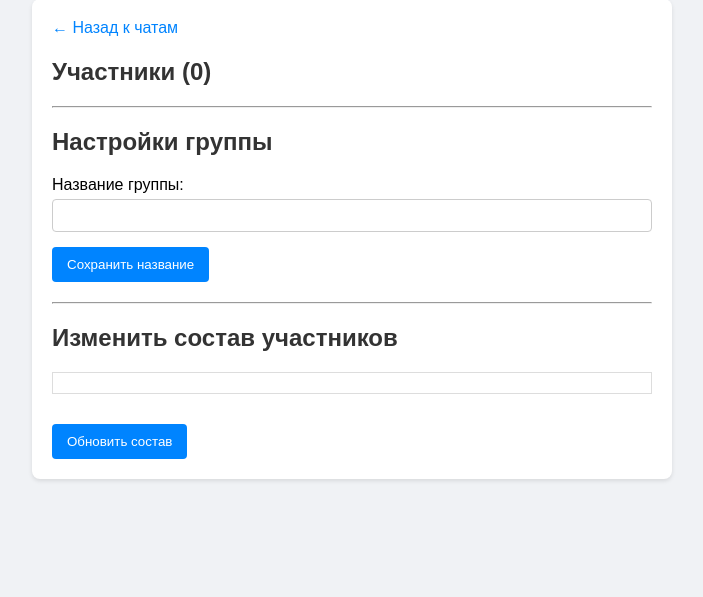
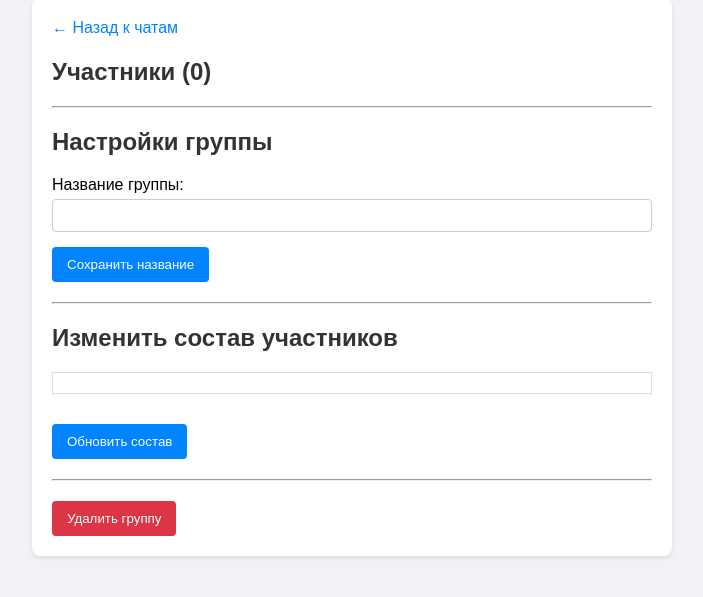
Before and after one commit to eyesarcheolog-sys/messangerqazakhstan, a Flask app: template templates/group_info.html in a window 1280 px wide. Shown: the part 29-626 px from the top of the page, without its empty margins (288-991 px from the left). Run offline with Flask 3, Linux system fonts and the light colour scheme; the template is opened without the code that fills it, so the values that code supplies are empty.

Commit message:
Add edit group v3

```diff
--- a/server.py
+++ b/server.py
@@ -130,7 +130,8 @@ def edit_group_name(group_id):
     if not group or current_user not in group.members:
         return "Ошибка доступа", 403
     new_name = request.form.get('group_name')
-    if new_name and not Group.query.filter_by(name=new_name).first():
+    # Проверяем, что новое имя не пустое и не занято другой группой
+    if new_name and (group.name == new_name or not Group.query.filter_by(name=new_name).first()):
         group.name = new_name
         db.session.commit()
     return redirect(url_for('group_info', group_id=group_id))
@@ -142,10 +143,21 @@ def edit_group_members(group_id):
     if not group or current_user not in group.members:
         return "Ошибка доступа", 403
     new_member_ids = {int(id) for id in request.form.getlist('members')}
-    new_member_ids.add(current_user.id)
+    new_member_ids.add(current_user.id) # Гарантируем, что создатель всегда в группе
     group.members = User.query.filter(User.id.in_(new_member_ids)).all()
     db.session.commit()
     return redirect(url_for('group_info', group_id=group_id))
+
+@app.route('/group/<int:group_id>/delete', methods=['POST'])
+@login_required
+def delete_group(group_id):
+    group = db.session.get(Group, group_id)
+    if not group or current_user not in group.members:
+        return "Ошибка доступа", 403
+    Message.query.filter_by(group_id=group_id).delete()
+    db.session.delete(group)
+    db.session.commit()
+    return redirect(url_for('index'))
 
 @app.route('/history/<username>')
 @login_required
@@ -177,6 +189,7 @@ def group_history(group_id):
     return jsonify(messages_json)
 
 # --- ЛОГИКА WEBSOCKET ---
+# (WebSocket handlers remain unchanged)
 @socketio.on('connect')
 @login_required
 def handle_connect():
--- a/templates/group_info.html
+++ b/templates/group_info.html
@@ -14,8 +14,8 @@
         label { display: block; margin-bottom: 5px; }
         input[type="text"] { width: 100%; padding: 8px; box-sizing: border-box; border: 1px solid #ccc; border-radius: 4px; }
         button { padding: 10px 15px; background-color: #0084ff; color: white; border: none; border-radius: 4px; cursor: pointer; }
-        .remove-btn { background-color: #dc3545; font-size: 12px; padding: 5px 10px; }
         .members-selection { max-height: 200px; overflow-y: auto; border: 1px solid #ddd; padding: 10px; }
+        .delete-btn { background-color: #dc3545; }
     </style>
 </head>
 <body>
@@ -59,6 +59,12 @@
             </div>
             <button type="submit" style="margin-top: 15px;">Обновить состав</button>
         </form>
+
+        <hr style="margin: 20px 0;">
+
+        <form action="{{ url_for('delete_group', group_id=group.id) }}" method="POST" onsubmit="return confirm('Вы уверены, что хотите удалить эту группу?');">
+            <button type="submit" class="delete-btn">Удалить группу</button>
+        </form>
     </div>
 </body>
 </html>
```
